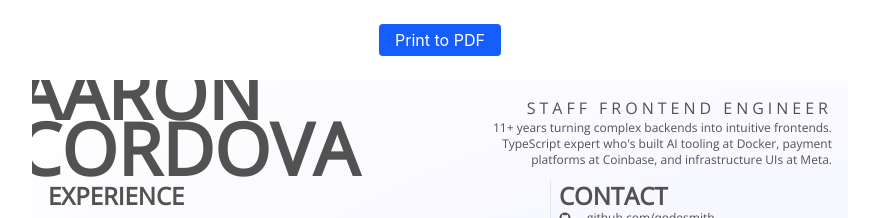
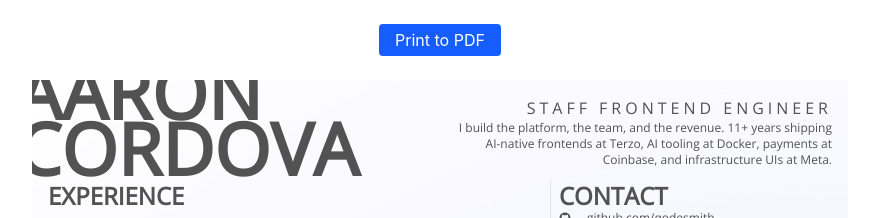
Before and after one commit to qodesmith/resume, a React (Vite) app: page / in a window 1280 px wide. Shown: the top 218 px of the page, without its empty margins (200-1079 px from the left). Built offline with nearby package versions, Linux system fonts and the light colour scheme.

Commit message:
Rewrite header summary around platform, team, and revenue

```diff
--- a/src/components/custom/Header.tsx
+++ b/src/components/custom/Header.tsx
@@ -26,8 +26,8 @@ export function Header() {
       <div className="ml-auto w-96 text-right">
         <p className="tracking-[4px]">STAFF FRONTEND ENGINEER</p>
         <p className="text-xs">
-          {years}+ years turning complex backends into intuitive frontends.
-          TypeScript expert who's built AI tooling at Docker, payment platforms
+          I build the platform, the team, and the revenue. {years}+ years
+          shipping AI-native frontends at Terzo, AI tooling at Docker, payments
           at Coinbase, and infrastructure UIs at Meta.
         </p>
       </div>
```
